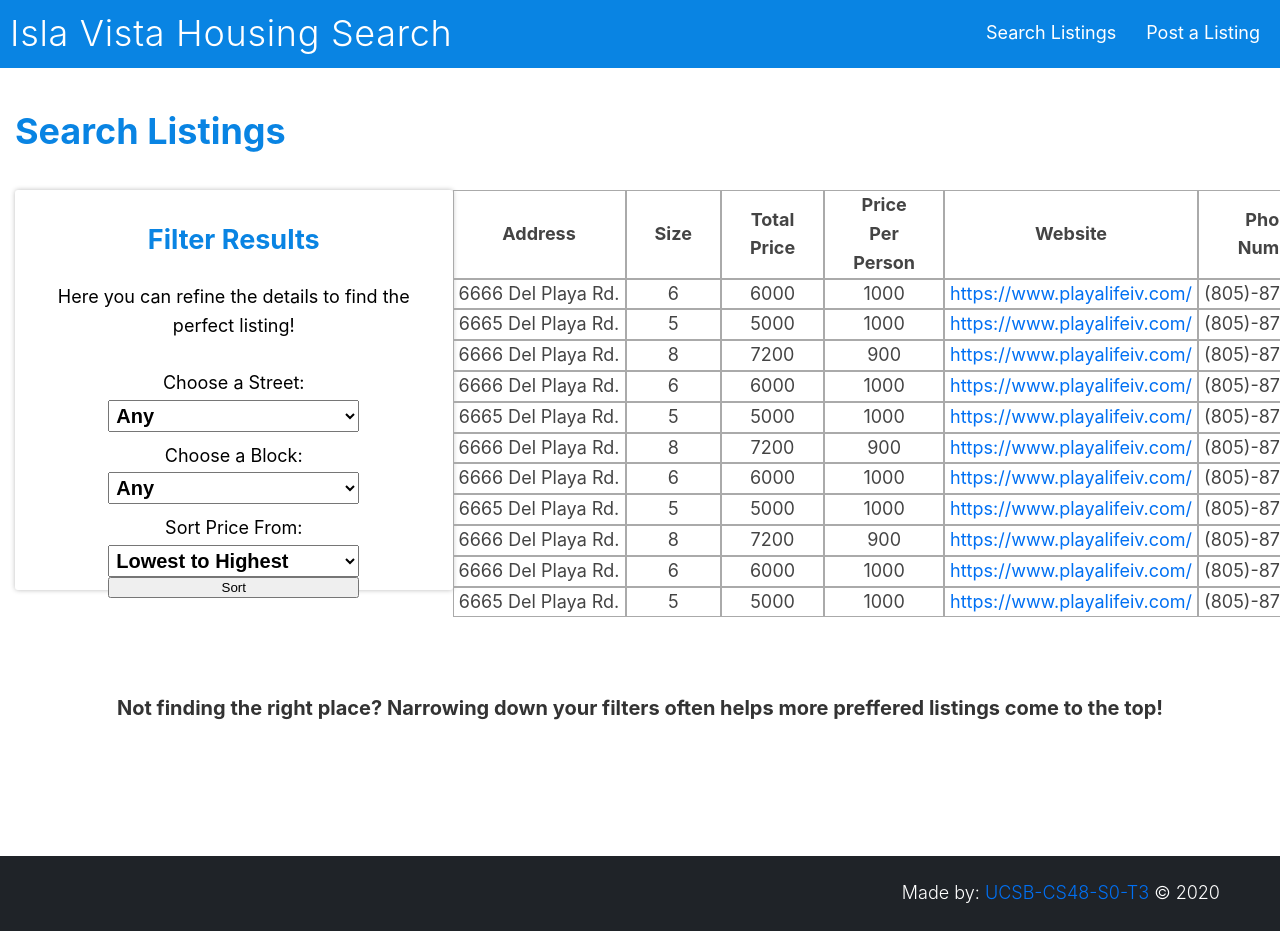
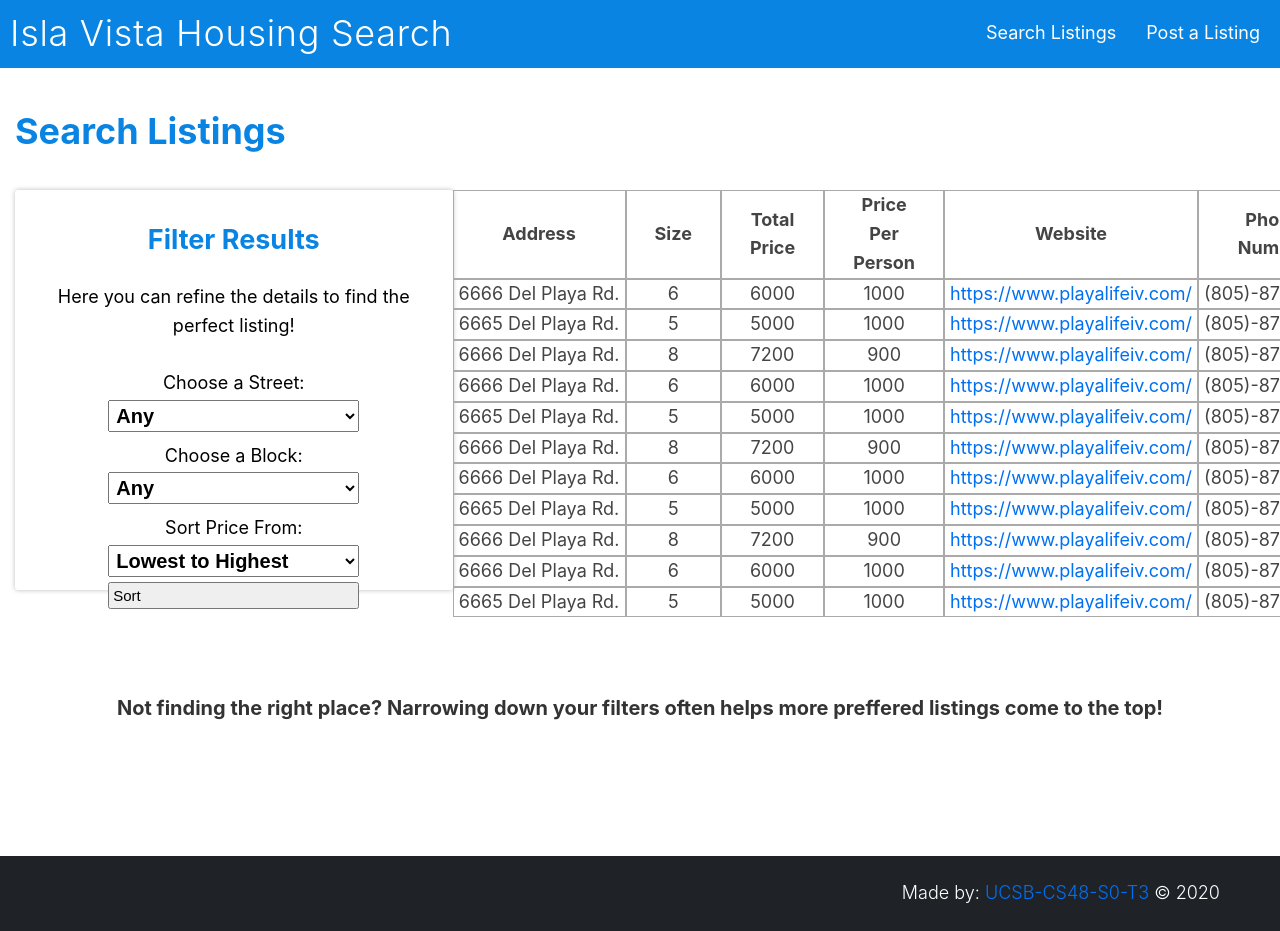
Before and after one commit to IV-Housing/IV_Housing, a Next.js app: page / in a window 1280 px wide. Shown: the top 931 px of the page. Built offline with nearby package versions, Linux system fonts and the light colour scheme.

Commit message:
added some minimal css to the sort price form button (I will remove the button later)

```diff
--- a/styles/utils.module.css
+++ b/styles/utils.module.css
@@ -76,6 +76,15 @@
 	font-size: 20px;
 	padding: 3px;
 	font-weight: bold;
+	cursor: grab;
+}
+
+.formSelects > button {
+	padding: 3px;
+	margin-top: 5px;
+	display: inline-flex;
+	cursor: grab;
+	font-size: 15px;
 }
 
 .pageContainer{
```
Lines whose indentation alone changed are shown as unchanged.
